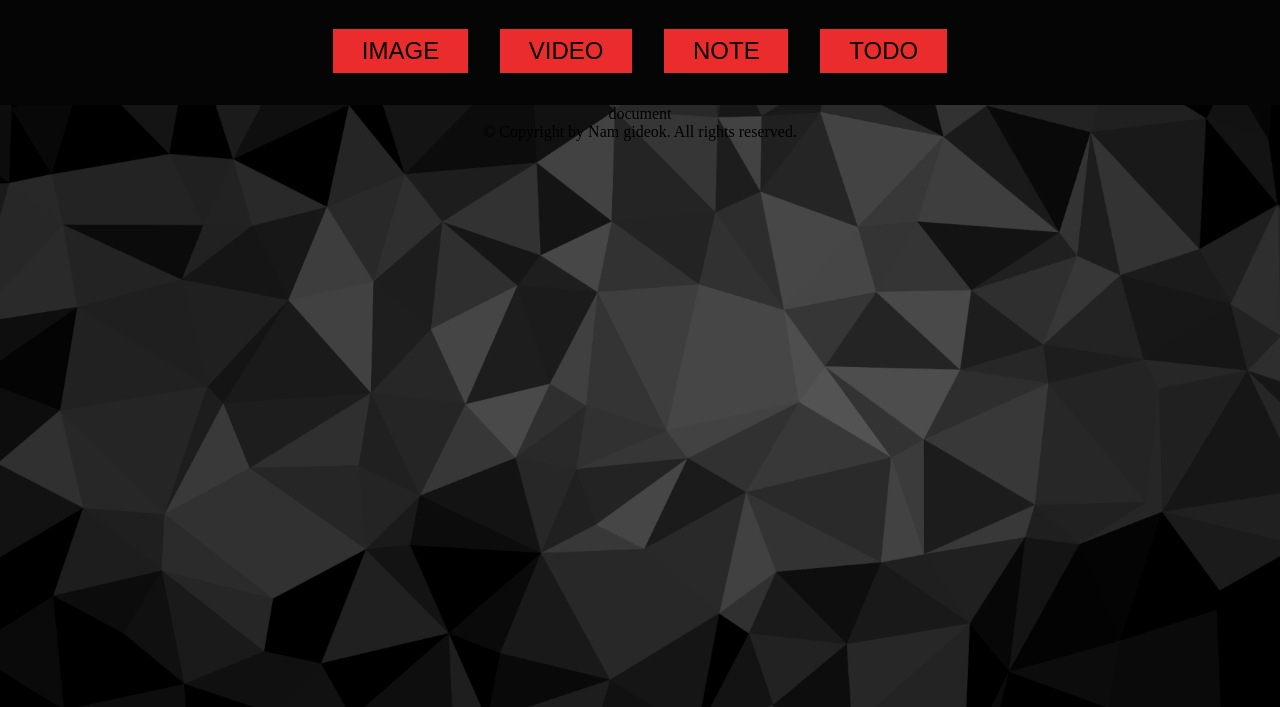
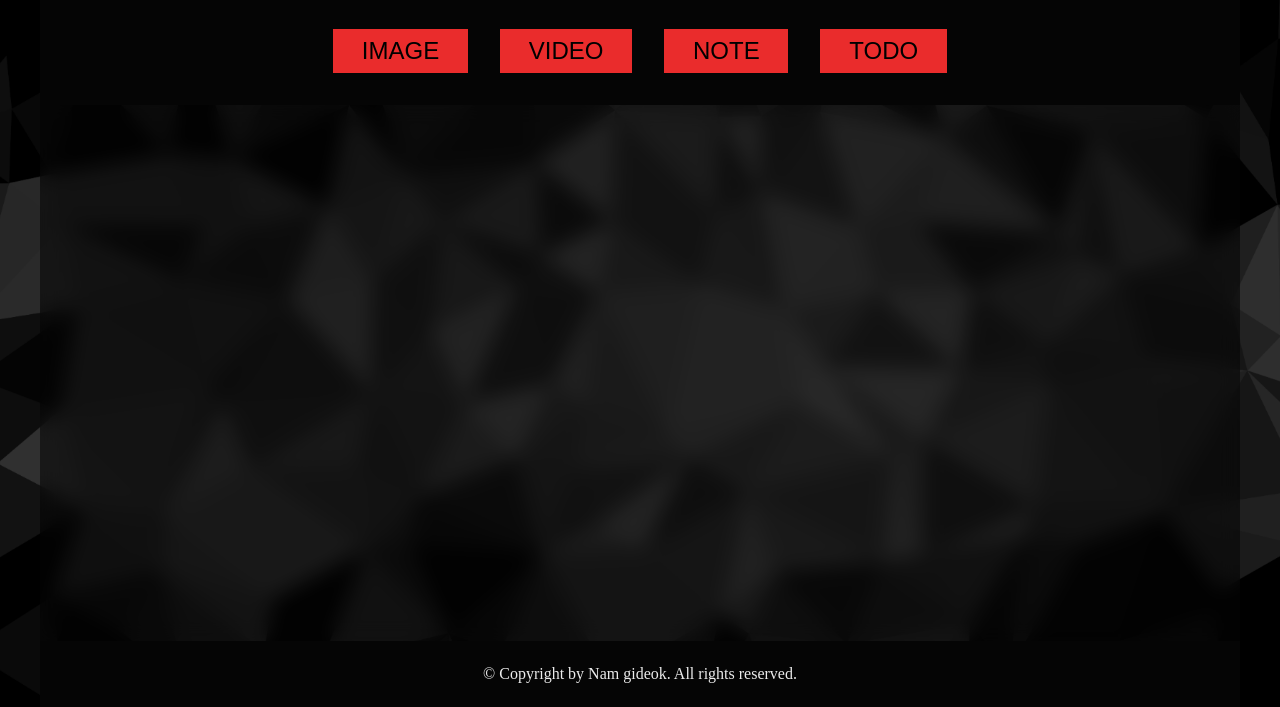
Before and after one commit to NamGideokk/motion, a plain HTML site: page index.html in a window 1280 px wide. Shown: the part 93-800 px from the top of the page. Drawn offline with Linux system fonts and the light colour scheme.

Commit message:
main, footer styling

```diff
--- a/index.html
+++ b/index.html
@@ -6,7 +6,7 @@
     <meta name="viewport" content="width=device-width, initial-scale=1.0" />
     <link rel="stylesheet" href="./style/style.css" />
     <script type="module" src="./dist/app.js" defer></script>
-    <title>Document</title>
+    <title>Motion</title>
   </head>
   <body>
     <div class="app">
@@ -19,7 +19,7 @@
           <li><button id="new-todo" class="create-button">Todo</button></li>
         </ul>
       </header>
-      <main class="document">document</main>
+      <main class="document"></main>
       <footer class="footer">
         <p>© Copyright by Nam gideok. All rights reserved.</p>
       </footer>
--- a/style/style.css
+++ b/style/style.css
@@ -8,6 +8,7 @@
   --primary-color: #ea2c2c;
 
   --bg-color: #050505;
+  --bg-color-trans: #05050588;
 
   --font-color-white: #ececec;
 }
@@ -16,6 +17,20 @@ body {
   background: url("../assets/motionBg.png") center no-repeat;
   background-size: cover;
   height: 100vh;
+
+  /* 스크롤바 스타일 */
+  /* FireFox */
+  scrollbar-width: 10px;
+  scrollbar-color: black;
+  scrollbar-face-color: red;
+}
+/* Safari, Chrome */
+body::-webkit-scrollbar {
+  background-color: black;
+  width: 10px;
+}
+body::-webkit-scrollbar-thumb {
+  background-color: red;
 }
 
 /* 공통 스타일 */
@@ -34,7 +49,7 @@ button:focus {
 /* 최상위 클래스 */
 .app {
   width: 100%;
-  max-width: 1300px;
+  max-width: 1200px;
   height: 100%;
   display: flex;
   flex-direction: column;
@@ -70,7 +85,25 @@ button:focus {
   margin: 0 1rem;
   transition: 0.3s;
   text-transform: uppercase;
+  /* 드래그 막기 */
+  user-select: none;
 }
 .create-button:hover {
   color: var(--font-color-white);
 }
+
+/* main (document) */
+.document {
+  background-color: var(--bg-color-trans);
+  backdrop-filter: blur(10px);
+  height: 100%;
+  width: 100%;
+}
+
+.footer {
+  width: 100%;
+  text-align: center;
+  background-color: var(--bg-color);
+  color: var(--font-color-white);
+  padding: 1.5rem 0;
+}
```
